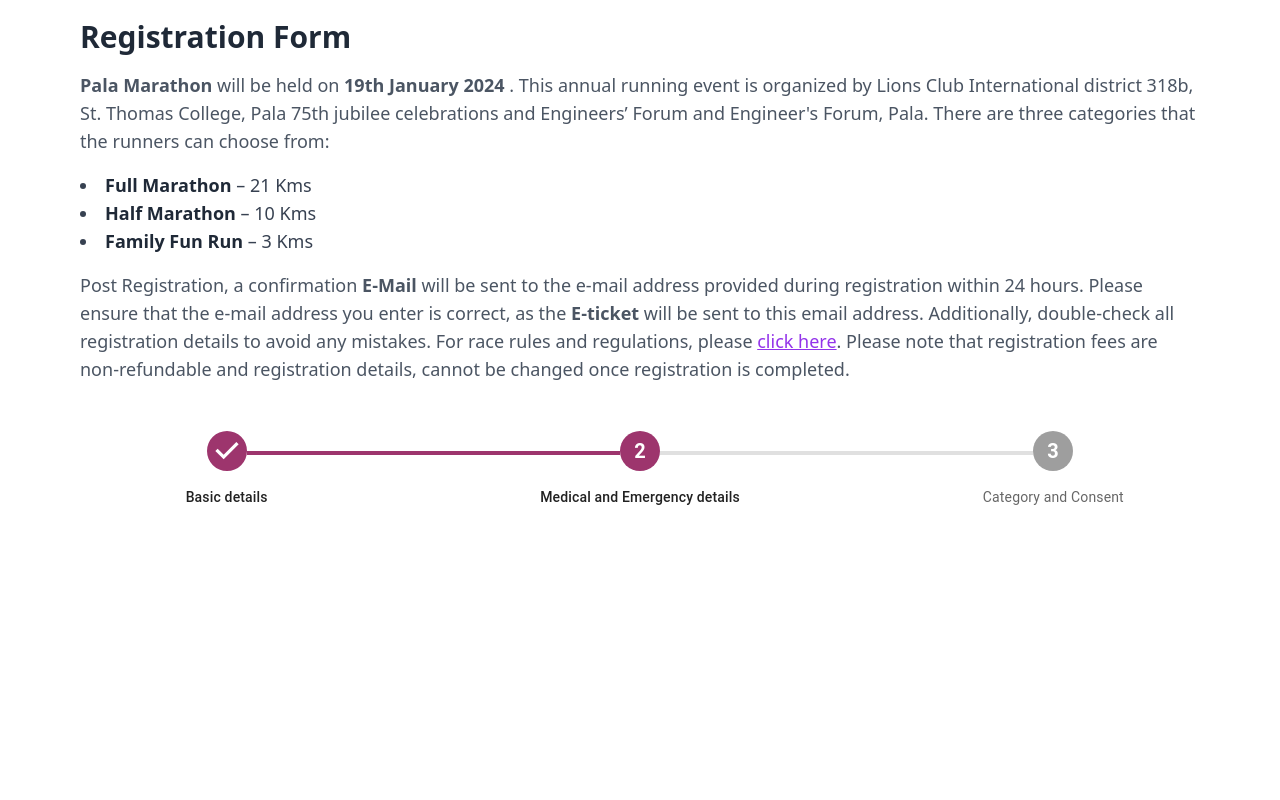
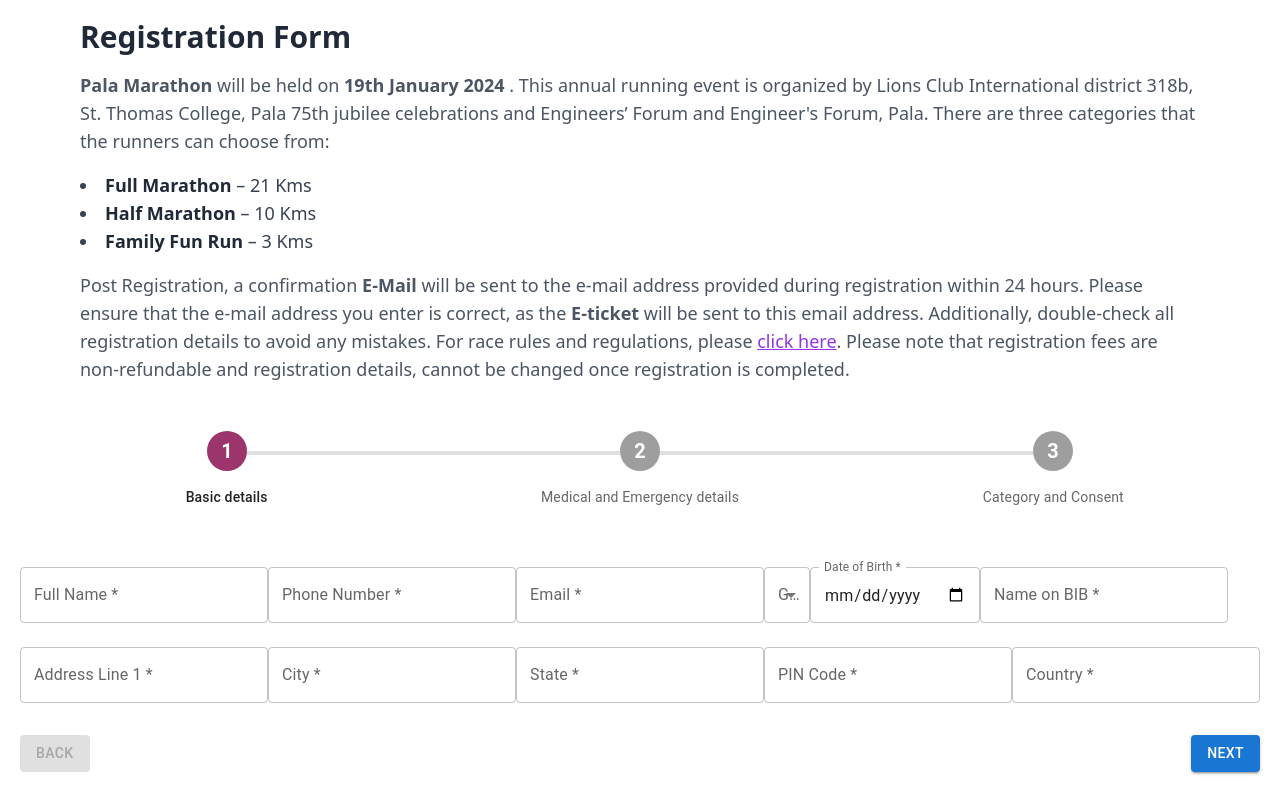
Before and after one commit to tomsabu444/Pala-Marathon-Website, a React (Vite) app in the folder client/: page /register in a window 1280 px wide. Shown: the part 278-1078 px from the top of the page. Before the commit the page ends 833 px from the top, so only its background shows below. Built offline with nearby package versions, Linux system fonts and the light colour scheme.

Commit message:
Refactor form handling logic and schemas for improved user interaction
Restructured form handling to utilize React Hook Form for better form tracking and validation, updated Zod schemas per form step for enhanced data validation, and refactored form structure for a smooth user experience.

```diff
--- a/client/package.json
+++ b/client/package.json
@@ -12,12 +12,15 @@
   "dependencies": {
     "@emotion/react": "^11.13.3",
     "@emotion/styled": "^11.13.0",
+    "@hookform/resolvers": "^3.9.1",
     "@mui/icons-material": "^6.1.5",
     "@mui/material": "^6.1.5",
     "pala-marathon-website": "file:..",
     "react": "^18.3.1",
     "react-dom": "^18.3.1",
-    "react-router-dom": "^6.27.0"
+    "react-hook-form": "^7.53.1",
+    "react-router-dom": "^6.27.0",
+    "zod": "^3.23.8"
   },
   "devDependencies": {
     "@eslint/js": "^9.13.0",
--- a/client/src/components/RegistrationForm.jsx
+++ b/client/src/components/RegistrationForm.jsx
@@ -1,5 +1,55 @@
-import { Step, StepLabel, Stepper } from "@mui/material";
-import React from "react";
+import {
+  Step,
+  StepLabel,
+  Stepper,
+  Button,
+  TextField,
+  Box,
+  MenuItem,
+} from "@mui/material";
+import React, { useState } from "react";
+import { useForm, FormProvider } from "react-hook-form";
+import { zodResolver } from "@hookform/resolvers/zod";
+import { z } from "zod";
+
+// Updated Zod schema for Step 0 with additional fields
+const basicDetailsSchema = z.object({
+  name: z.string().min(1, "Name is required"),
+  phone: z
+    .string()
+    .min(10, "Phone number should be at least 10 digits")
+    .regex(/^\d+$/, "Phone number must be numeric"),
+  email: z.string().email("Invalid email address"),
+  gender: z.string().min(1, "Gender is required"),
+  dateOfBirth: z.string().min(1, "Date of Birth is required"),
+  nameOnBib: z.string().min(1, "Name on BIB is required"),
+  address: z.object({
+    line1: z.string().min(1, "Address line 1 is required"),
+    city: z.string().min(1, "City is required"),
+    state: z.string().min(1, "State is required"),
+    pinCode: z
+      .string()
+      .min(5, "PIN code must be at least 5 digits")
+      .regex(/^\d+$/, "PIN code must be numeric"),
+    country: z.string().min(1, "Country is required"),
+  }),
+});
+
+const medicalDetailsSchema = z.object({
+  emergencyContact: z.string().min(1, "Emergency Contact is required"),
+  medicalInfo: z.string().optional(),
+});
+
+const categoryConsentSchema = z.object({
+  category: z.string().min(1, "Category is required"),
+  consent: z.boolean().refine((val) => val === true, "Consent is required"),
+});
+
+const stepSchemas = [
+  basicDetailsSchema,
+  medicalDetailsSchema,
+  categoryConsentSchema,
+];
 
 function RegistrationForm() {
   const steps = [
@@ -8,11 +58,37 @@ function RegistrationForm() {
     "Category and Consent",
   ];
 
+  const [activeStep, setActiveStep] = useState(0);
+
+  const methods = useForm({
+    resolver: zodResolver(stepSchemas[activeStep]),
+    mode: "onChange",
+  });
+
+  const {
+    handleSubmit,
+    trigger,
+    formState: { errors },
+  } = methods;
+
+  const onSubmit = async (data) => {
+    if (activeStep < steps.length - 1) {
+      const isStepValid = await trigger();
+      if (isStepValid) setActiveStep((prev) => prev + 1);
+    } else {
+      console.log("Form submitted", data);
+    }
+  };
+
+  const handleBack = () => {
+    setActiveStep((prev) => prev - 1);
+  };
+
   return (
     <div className="py-7 mx-auto">
-      {/* //! stepper  start */}
+      {/* Stepper start */}
       <Stepper
-        activeStep={1}
+        activeStep={activeStep}
         alternativeLabel
         sx={{
           padding: "20px",
@@ -27,7 +103,7 @@ function RegistrationForm() {
               },
             },
             "& .MuiStepConnector-line": {
-              borderColor: "#E0E0E0", // Grey color for inactive lines
+              borderColor: "#E0E0E0",
               marginTop: ".5rem",
               borderWidth: "2px",
             },
@@ -40,12 +116,8 @@ function RegistrationForm() {
             sx={{
               "& .MuiStepIcon-root": {
                 fontSize: "2.5rem",
-                "&.Mui-active": {
-                  color: "#9D356D",
-                },
-                "&.Mui-completed": {
-                  color: "#9D356D",
-                },
+                "&.Mui-active": { color: "#9D356D" },
+                "&.Mui-completed": { color: "#9D356D" },
               },
             }}
           >
@@ -56,7 +128,7 @@ function RegistrationForm() {
                 whiteSpace: "normal",
                 overflowWrap: "break-word",
                 textAlign: "center",
-                color: index === 0 ? "#8484ac" : "grey",
+                color: index === activeStep ? "#9D356D" : "grey",
               }}
             >
               {label}
@@ -64,7 +136,185 @@ function RegistrationForm() {
           </Step>
         ))}
       </Stepper>
-      {/* //? stepper end */}
+      {/* Stepper end */}
+
+      {/* Form Starting */}
+      <div className="mx-5">
+        <FormProvider {...methods}>
+          <form onSubmit={handleSubmit(onSubmit)}>
+            {activeStep === 0 && (
+              <Box sx={{ my: 3 }}>
+                <TextField
+                  label="Full Name *"
+                  variant="outlined"
+                  margin="normal"
+                  error={!!errors.name}
+                  helperText={errors.name ? errors.name.message : ""}
+                  {...methods.register("name")}
+                />
+                <TextField
+                  label="Phone Number *"
+                  variant="outlined"
+                  margin="normal"
+                  error={!!errors.phone}
+                  helperText={errors.phone ? errors.phone.message : ""}
+                  {...methods.register("phone")}
+                />
+                <TextField
+                  label="Email *"
+                  variant="outlined"
+                  margin="normal"
+                  error={!!errors.email}
+                  helperText={errors.email ? errors.email.message : ""}
+                  {...methods.register("email")}
+                />
+                <TextField
+                  label="Gender *"
+                  variant="outlined"
+                  margin="normal"
+                  select
+                  error={!!errors.gender}
+                  helperText={errors.gender ? errors.gender.message : ""}
+                  {...methods.register("gender")}
+                >
+                  <MenuItem value="Male">Male</MenuItem>
+                  <MenuItem value="Female">Female</MenuItem>
+                  <MenuItem value="Other">Other</MenuItem>
+                </TextField>
+                <TextField
+                  label="Date of Birth *"
+                  variant="outlined"
+                  margin="normal"
+                  type="date"
+                  InputLabelProps={{ shrink: true }}
+                  error={!!errors.dateOfBirth}
+                  helperText={errors.dateOfBirth ? errors.dateOfBirth.message : ""}
+                  {...methods.register("dateOfBirth")}
+                />
+                <TextField
+                  label="Name on BIB *"
+                  variant="outlined"
+                  margin="normal"
+                  error={!!errors.nameOnBib}
+                  helperText={errors.nameOnBib ? errors.nameOnBib.message : ""}
+                  {...methods.register("nameOnBib")}
+                />
+                <TextField
+                  label="Address Line 1 *"
+                  variant="outlined"
+                  margin="normal"
+                  error={!!errors.address?.line1}
+                  helperText={errors.address?.line1 ? errors.address.line1.message : ""}
+                  {...methods.register("address.line1")}
+                />
+                <TextField
+                  label="City *"
+                  variant="outlined"
+                  margin="normal"
+                  error={!!errors.address?.city}
+                  helperText={errors.address?.city ? errors.address.city.message : ""}
+                  {...methods.register("address.city")}
+                />
+                <TextField
+                  label="State *"
+                  variant="outlined"
+                  margin="normal"
+                  error={!!errors.address?.state}
+                  helperText={errors.address?.state ? errors.address.state.message : ""}
+                  {...methods.register("address.state")}
+                />
+                <TextField
+                  label="PIN Code *"
+                  variant="outlined"
+                  margin="normal"
+                  error={!!errors.address?.pinCode}
+                  helperText={errors.address?.pinCode ? errors.address.pinCode.message : ""}
+                  {...methods.register("address.pinCode")}
+                />
+                <TextField
+                  label="Country *"
+                  variant="outlined"
+                  margin="normal"
+                  error={!!errors.address?.country}
+                  helperText={errors.address?.country ? errors.address.country.message : ""}
+                  {...methods.register("address.country")}
+                />
+              </Box>
+            )}
+
+            {/* Step 1 and Step 2 remain unchanged */}
+            {activeStep === 1 && (
+              <Box sx={{ my: 3 }}>
+                <TextField
+                  label="Emergency Contact"
+                  variant="outlined"
+                  fullWidth
+                  margin="normal"
+                  error={!!errors.emergencyContact}
+                  helperText={
+                    errors.emergencyContact
+                      ? errors.emergencyContact.message
+                      : ""
+                  }
+                  {...methods.register("emergencyContact")}
+                />
+                <TextField
+                  label="Medical Information"
+                  variant="outlined"
+                  fullWidth
+                  margin="normal"
+                  {...methods.register("medicalInfo")}
+                />
+              </Box>
+            )}
+
+            {activeStep === 2 && (
+              <Box sx={{ my: 3 }}>
+                <TextField
+                  label="Category"
+                  variant="outlined"
+                  fullWidth
+                  margin="normal"
+                  error={!!errors.category}
+                  helperText={errors.category ? errors.category.message : ""}
+                  {...methods.register("category")}
+                />
+                <Box sx={{ display: "flex", alignItems: "center", mt: 2 }}>
+                  <label>
+                    <input
+                      type="checkbox"
+                      {...methods.register("consent")}
+                      style={{ marginRight: "0.5rem" }}
+                    />
+                    Consent
+                  </label>
+                  {errors.consent && (
+                    <p style={{ color: "red", marginLeft: "1rem" }}>
+                      {errors.consent.message}
+                    </p>
+                  )}
+                </Box>
+              </Box>
+            )}
+
+            <Box
+              sx={{ display: "flex", justifyContent: "space-between", mt: 3 }}
+            >
+              <Button
+                disabled={activeStep === 0}
+                onClick={handleBack}
+                variant="contained"
+              >
+                Back
+              </Button>
+              <Button type="submit" variant="contained" color="primary">
+                {activeStep === steps.length - 1 ? "Finish" : "Next"}
+              </Button>
+            </Box>
+          </form>
+        </FormProvider>
+      </div>
+      {/* Form ending */}
     </div>
   );
 }
```
Also changed, not shown: 1 other file (tests, documents, lock files or other folders).
